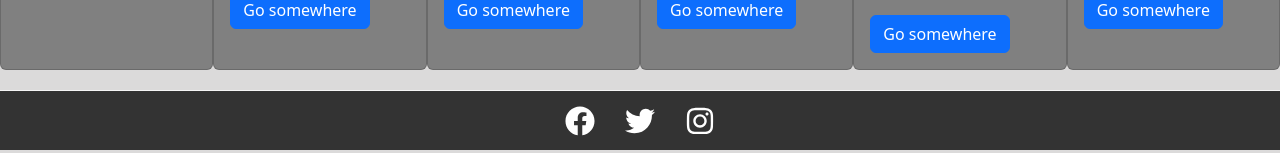
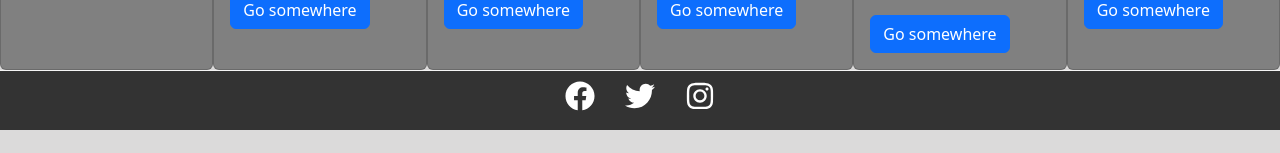
Before and after one commit to SG8-verkkopalveluprojekti/verkkokauppa, a React (Create React App) app: page / in a window 1280 px wide. Shown: the part 945-1098 px from the top of the page. After the commit the page ends 1075 px from the top, so only its background shows below. Built offline with nearby package versions, Linux system fonts and the light colour scheme.

Commit message:
Footer fix

```diff
--- a/src/components/Footer.css
+++ b/src/components/Footer.css
@@ -4,9 +4,6 @@ footer .container{
 
 footer {
     position: bottom absolute;
-    margin-top: 20px;
-    bottom: 0;
-    padding-top: 10px;
     width: 100%;
     height: 60px;
     border-top: 1px solid #f5f5f5;
@@ -19,8 +16,7 @@ footer {
 .icon{
     height: 50px;
     width: 60px;
-    padding-bottom: 20px;
-    margin-top: 5px;
+    padding: 10px;
     color: #fff;
     -webkit-animation-duration: 1s;
     animation-duration: 1s;
```
